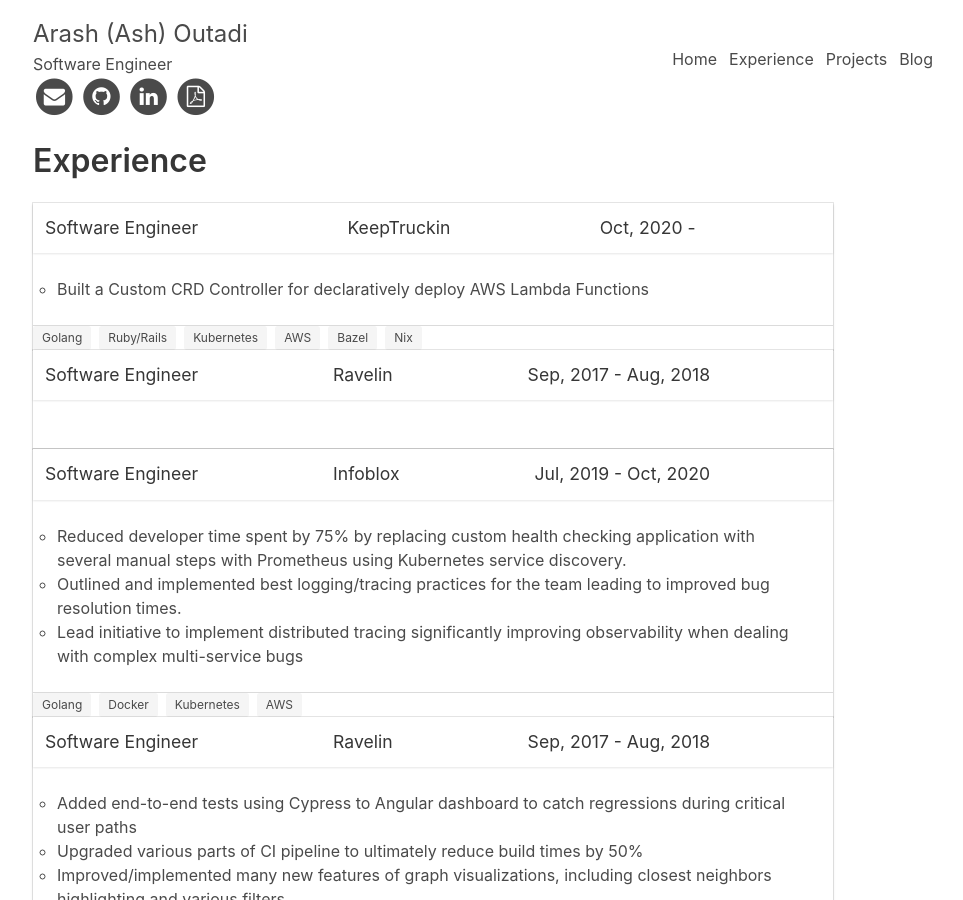
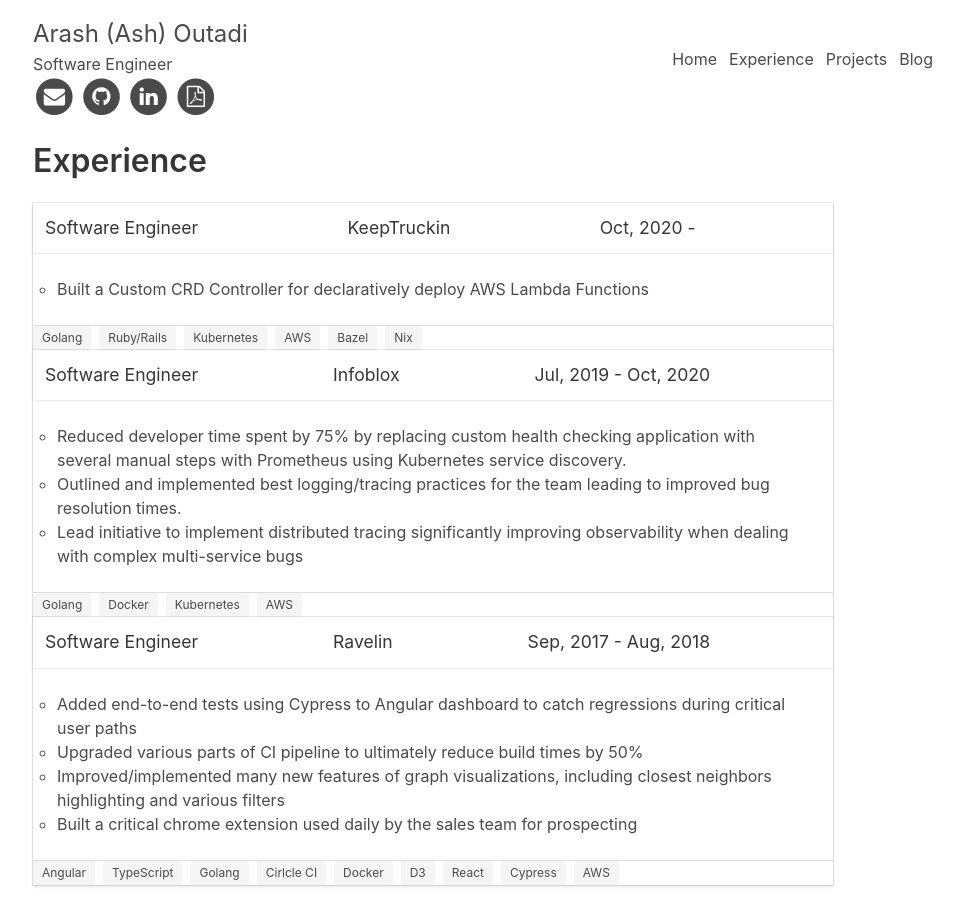
Before and after one commit to arashout/arashout.site, a Jekyll site: the page built from index.html, in a window 1280 px wide and 900 px high. Shown: the whole window, without its empty margins (157-1120 px from the left). Built offline with Jekyll 4.4.1, drawn with Linux system fonts in a browser that asks for light colours.

Commit message:
Whoops remove the double ravelin

```diff
--- a/_data/resume.yaml
+++ b/_data/resume.yaml
@@ -62,10 +62,6 @@
       - AWS
       - Bazel
       - Nix
-  - company: Ravelin
-    position: Software Engineer
-    startDate: 2017-09-12T00:00:00.000Z
-    endDate: 2018-08-17T00:00:00.000Z
   - company: Infoblox
     position: Software Engineer
     startDate: 2019-07-15T00:00:00.000Z
```
